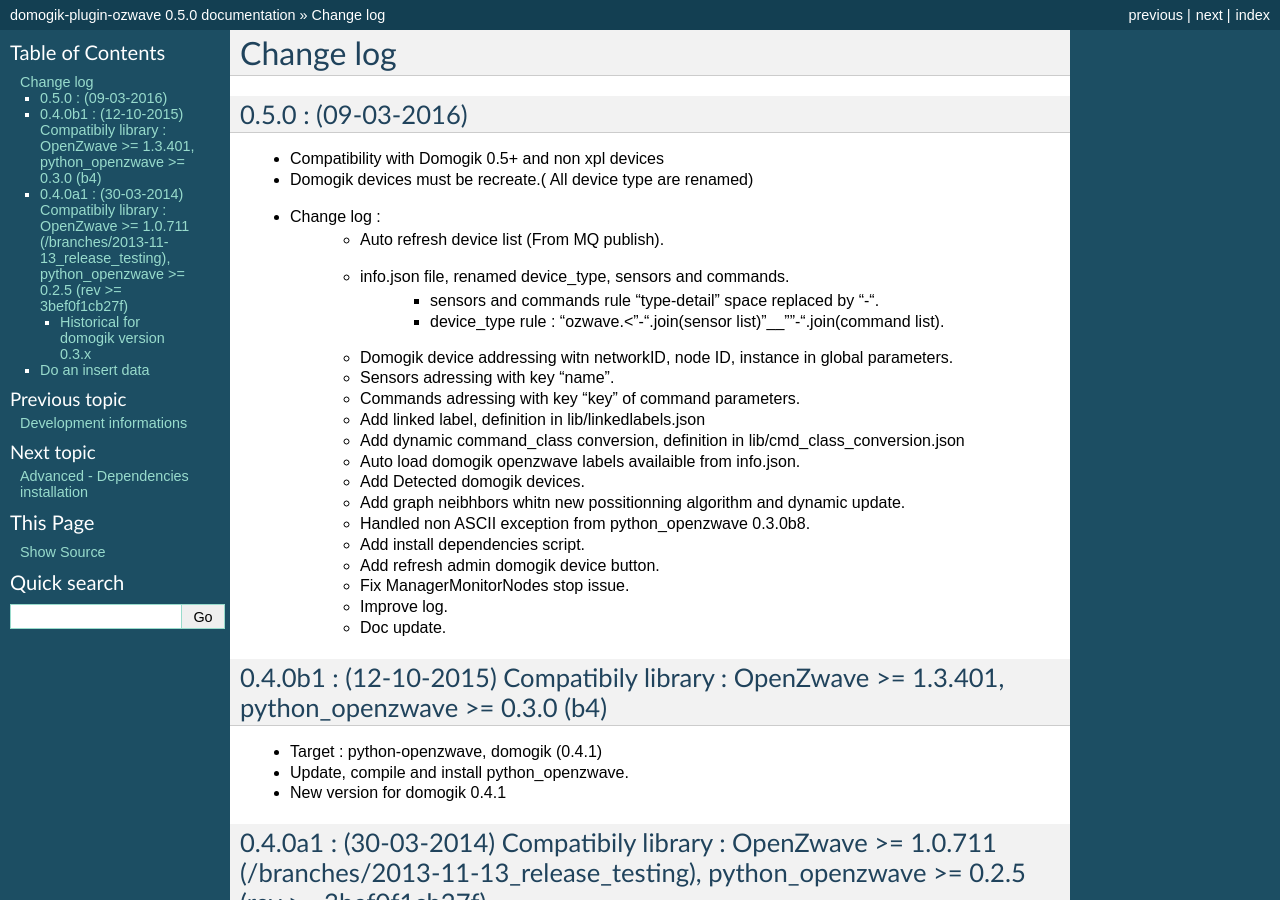
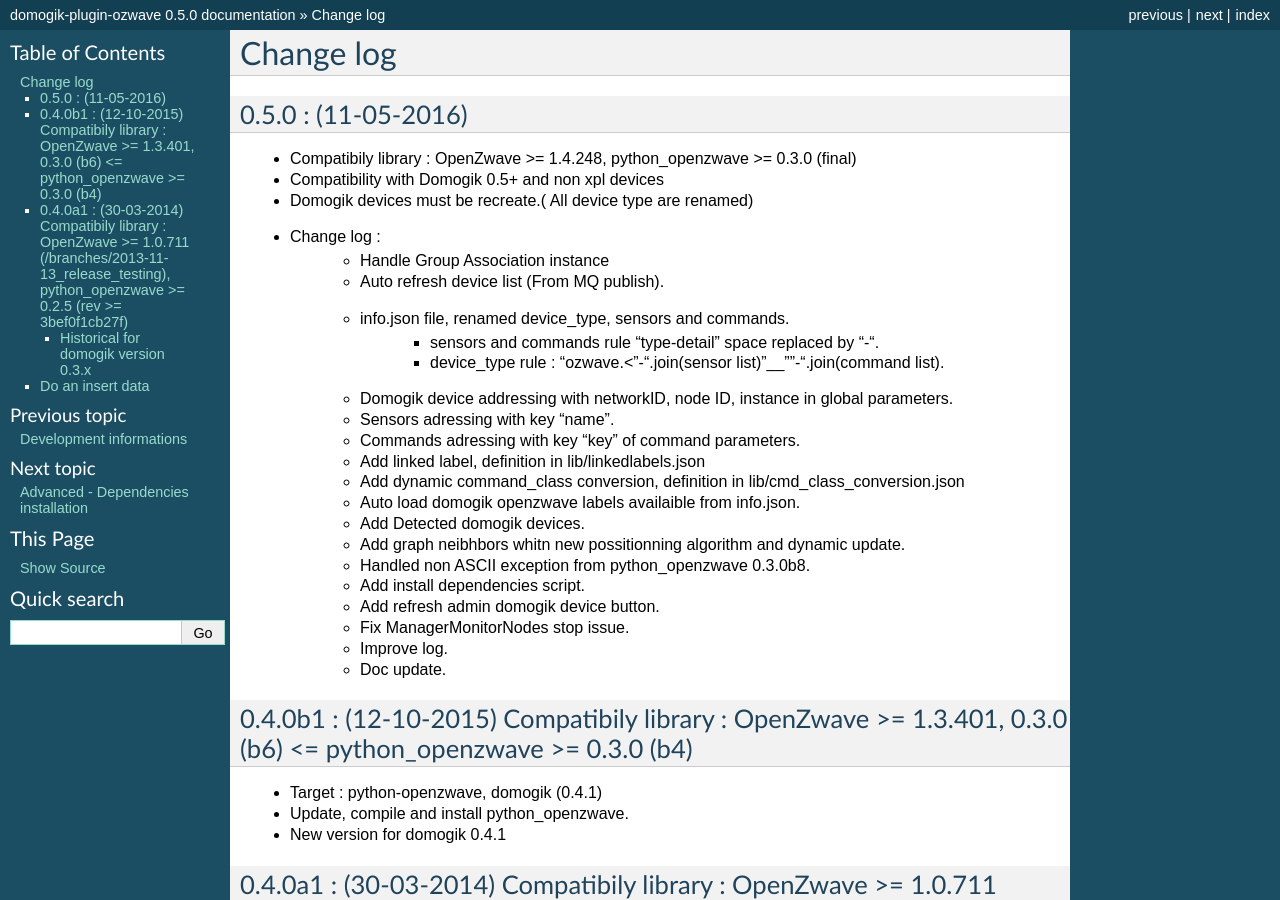
Before and after one commit to Nico0084/domogik-plugin-ozwave, a Sphinx documentation site: the page built from docs/changelog.txt, in a window 1280 px wide and 900 px high. Built offline with Sphinx 7.4.7, drawn with Linux system fonts in a browser that asks for light colours.

Commit message:
Update doc

```diff
--- a/docs/changelog.txt
+++ b/docs/changelog.txt
@@ -2,17 +2,18 @@
 Change log
 ==========
 
-0.5.0 : (09-03-2016)
+0.5.0 : (11-05-2016)
 --------------------
-
+* Compatibily library : OpenZwave >= 1.4.248, python_openzwave >= 0.3.0 (final)
 * Compatibility with Domogik 0.5+ and non xpl devices
 * Domogik devices must be recreate.( All device type are renamed)
 - Change log :
+    - Handle Group Association instance
     - Auto refresh device list (From MQ publish).
     - info.json file, renamed device_type, sensors and commands.
         - sensors and commands rule "type-detail" space replaced by "-".
         - device_type rule : "ozwave.<"-".join(sensor list)"__""-".join(command list).
-    - Domogik device addressing witn networkID, node ID, instance in global parameters.
+    - Domogik device addressing with networkID, node ID, instance in global parameters.
     - Sensors adressing with key "name".
     - Commands adressing with key "key" of command parameters.
     - Add linked label, definition in lib/linkedlabels.json
@@ -27,7 +28,7 @@
     - Improve log.
     - Doc update.
 
-0.4.0b1 : (12-10-2015) Compatibily library : OpenZwave >= 1.3.401, python_openzwave >= 0.3.0 (b4)
+0.4.0b1 : (12-10-2015) Compatibily library : OpenZwave >= 1.3.401, 0.3.0 (b6) <= python_openzwave  >= 0.3.0 (b4)
 -------------------------------------------------------------------------------------------------
 
 * Target : python-openzwave, domogik (0.4.1)
--- a/docs/ozwave.txt
+++ b/docs/ozwave.txt
@@ -69,7 +69,10 @@
 The following controller interfaces are supported and verified with Domogik:
 
 * Aeon Labs Z-Stick Series 2
-* RaZberry (using rule with /dev/ttyAMA0 instead of /dev/ttyUSBx)
+* RaZberry
+  * using rule with /dev/ttyAMA0 instead of /dev/ttyUSBx)
+  * user domogik must have write permission, you can add it in dialout group. ::
+    $ sudo usermod -a -G dialout domogik
 
 Other controllers are also supported by openzwave, `you can check here <https://github.com/OpenZWave/open-zwave/wiki/Controller-Compatibility-List>`_
 
```
